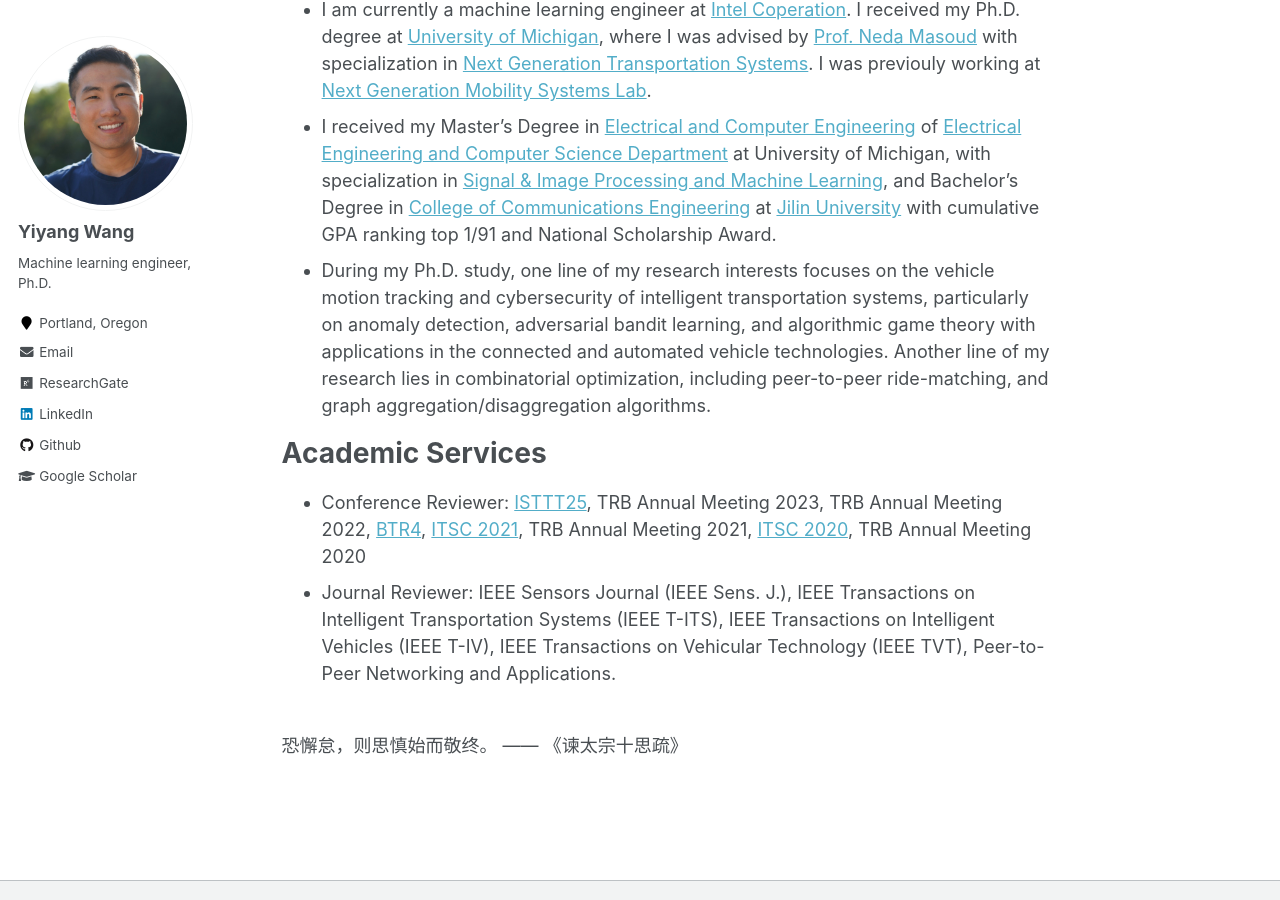
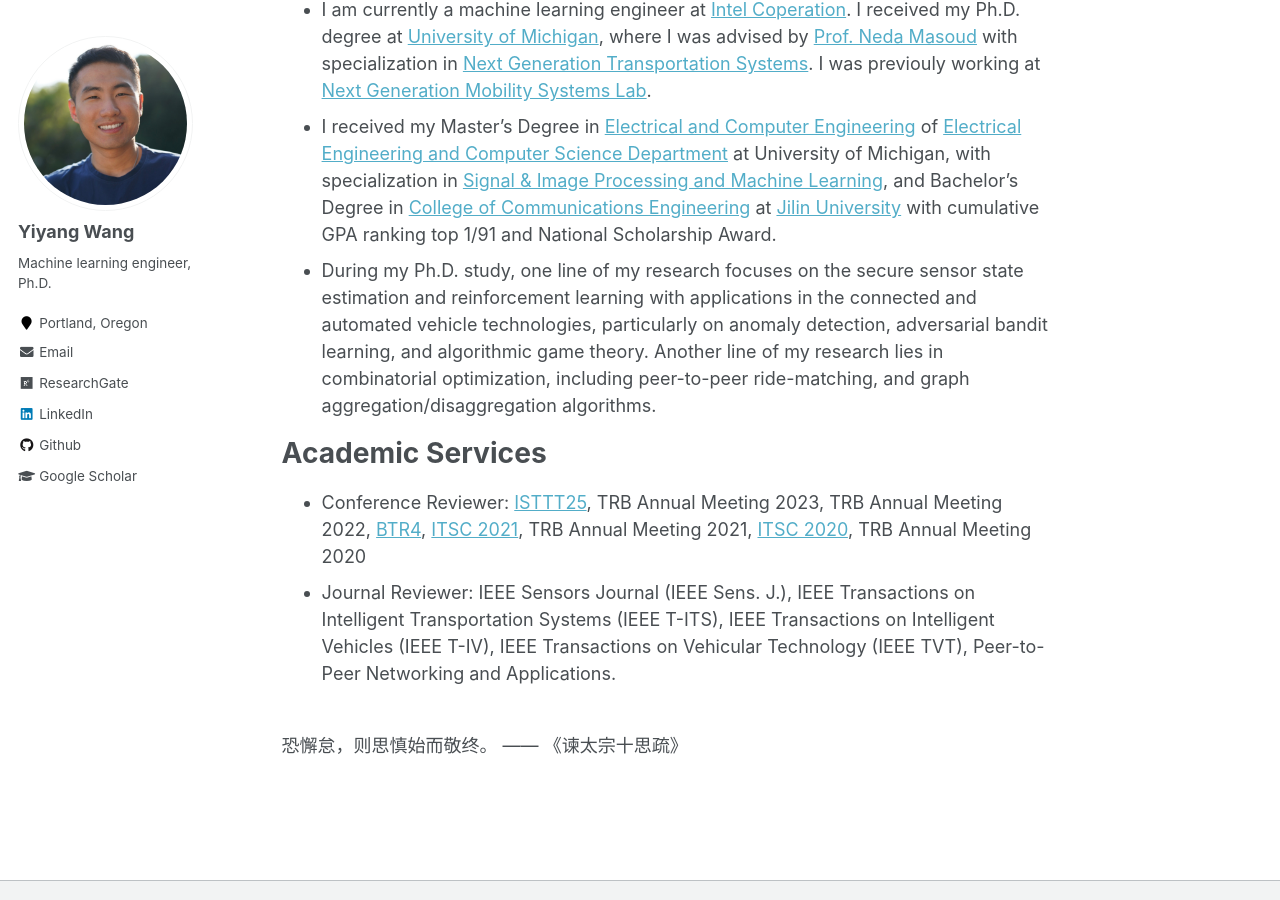
Before and after one commit to yiyangwan/yiyangwan.github.io, a Jekyll site: the page built from _pages/about.md, in a window 1280 px wide and 900 px high, scrolled down 613 px. Built offline with Jekyll 4.4.1, drawn with Linux system fonts in a browser that asks for light colours.

Commit message:
Update about.md

```diff
--- a/_pages/about.md
+++ b/_pages/about.md
@@ -21,7 +21,7 @@
 <!-- in the [Department of Civil and Environmental Engineering](https://cee.engin.umich.edu/)  -->
 at [University of Michigan](https://umich.edu/), where I was advised by [Prof. Neda Masoud](https://cee.engin.umich.edu/people/masoud-neda/) with specialization in [Next Generation Transportation Systems](https://cee.engin.umich.edu/research/infrastructure/transportation/). I was previouly working at [Next Generation Mobility Systems Lab](http://www-personal.umich.edu/~nmasoud/index.html).
 * I received my Master's Degree in [Electrical and Computer Engineering](https://ece.engin.umich.edu/) of [Electrical Engineering and Computer Science Department](https://eecs.engin.umich.edu/) at University of Michigan, with specialization in [Signal & Image Processing and Machine Learning](https://ece.engin.umich.edu/research/research-areas/signal-image-processing-and-machine-learning/), and Bachelor's Degree in [College of Communications Engineering](https://dce.jlu.edu.cn/ENGLISH/HOM.htm) at [Jilin University](http://global.jlu.edu.cn/) with cumulative GPA ranking top 1/91 and National Scholarship Award.
-* During my Ph.D. study, one line of my research interests focuses on the vehicle motion tracking and cybersecurity of intelligent transportation systems, particularly on anomaly detection, adversarial bandit learning, and algorithmic game theory with applications in the connected and automated vehicle technologies. Another line of my research lies in combinatorial optimization, including peer-to-peer ride-matching, and graph aggregation/disaggregation algorithms.
+* During my Ph.D. study, one line of my research focuses on the secure sensor state estimation and reinforcement learning with applications in the connected and automated vehicle technologies, particularly on anomaly detection, adversarial bandit learning, and algorithmic game theory. Another line of my research lies in combinatorial optimization, including peer-to-peer ride-matching, and graph aggregation/disaggregation algorithms.
 
 # Academic Services
 * Conference Reviewer: [ISTTT25](https://limos.engin.umich.edu/isttt25/), TRB Annual Meeting 2023, TRB Annual Meeting 2022, [BTR4](https://easychair.org/cfp/BTR4), [ITSC 2021](https://2021.ieee-itsc.org/), TRB Annual Meeting 2021, [ITSC 2020](https://www.ieee-itsc2020.org/), TRB Annual Meeting 2020
```
